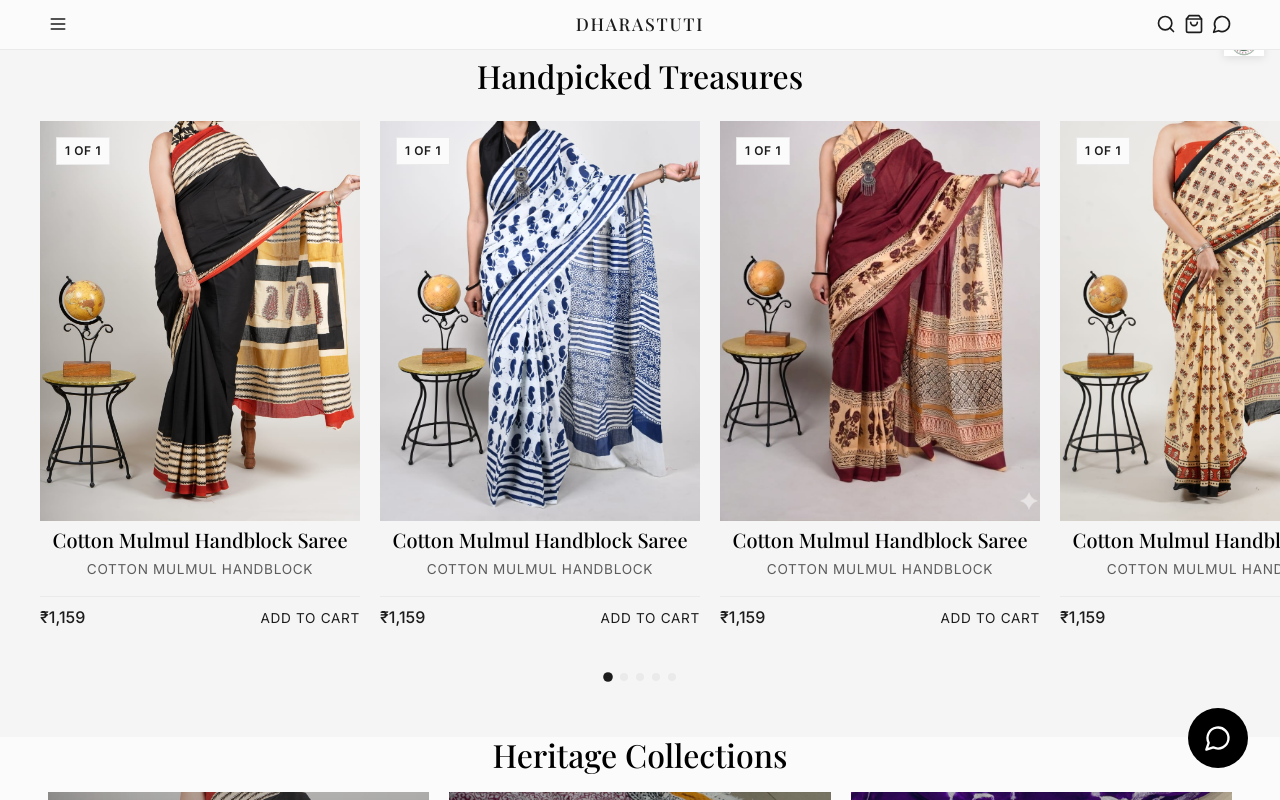
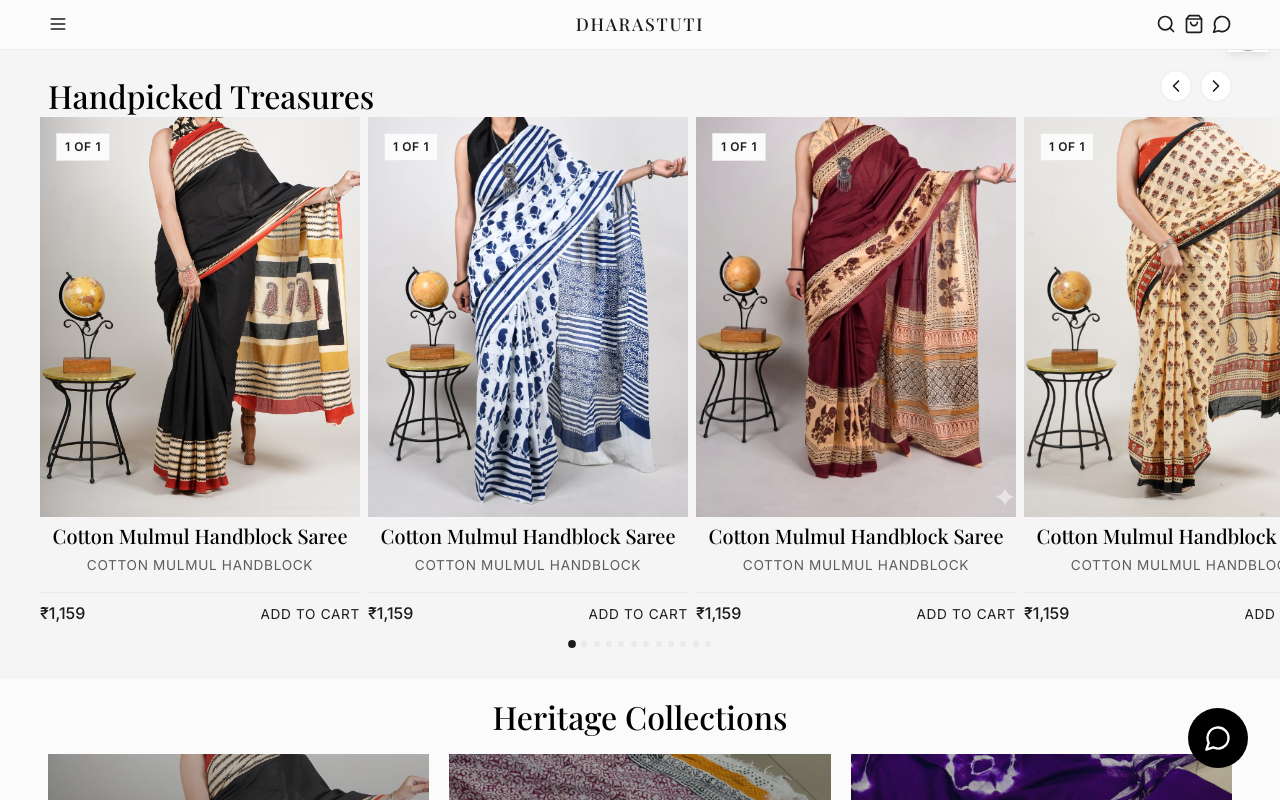
Before and after one commit to jigneshpandya86-lab/dharastuti, a React (Vite) app: page / in a window 1280 px wide. Shown: the top 800 px of the page. Built offline with nearby package versions, Linux system fonts and the light colour scheme; a web font is replaced by a local one.

Commit message:
feat: switch to manual product slider and expand to 12 items

```diff
--- a/src/pages/Home.css
+++ b/src/pages/Home.css
@@ -2,10 +2,47 @@
   padding-top: var(--spacing-md) !important;
 }
 
+.slider-header {
+  display: flex;
+  justify-content: space-between;
+  align-items: center;
+  margin-bottom: var(--spacing-sm);
+}
+
+.slider-header .section-title {
+  margin-bottom: 0;
+  text-align: left;
+}
+
+.manual-controls {
+  display: flex;
+  gap: 0.5rem;
+}
+
+.icon-btn-outline {
+  background: white;
+  border: 1px solid var(--color-border);
+  border-radius: 50%;
+  width: 32px;
+  height: 32px;
+  display: flex;
+  align-items: center;
+  justify-content: center;
+  cursor: pointer;
+  transition: all 0.3s ease;
+  color: var(--color-text);
+}
+
+.icon-btn-outline:hover {
+  border-color: var(--color-text);
+  background-color: var(--color-text);
+  color: white;
+}
+
 .hero-logo-fixed {
   position: absolute;
-  top: 1rem;
-  right: 1rem;
+  top: 0.75rem;
+  right: 0.75rem;
   height: 40px;
   width: auto;
   z-index: 20;
@@ -14,12 +51,12 @@
 }
 
 .section {
-  padding: var(--spacing-xxl) 0;
+  padding: var(--spacing-xl) 0;
 }
 
 .section-title {
-  /* Uses global h2 styles now */
-  margin-top: 0;
+  text-align: center;
+  margin-bottom: var(--spacing-md);
 }
 
 :root {
@@ -29,30 +66,24 @@
 @media (min-width: 768px) {
   :root {
     --slider-item-width: 320px;
-    --spacing-lg: 2rem;
-    --spacing-xl: 4rem;
-    --spacing-xxl: 8rem;
   }
 }
 
 .bg-soft {
   background-color: #F5F5F5;
-  padding: var(--spacing-xxl) 0;
 }
 
 .slider-container {
   overflow: hidden;
   position: relative;
   width: 100%;
-  padding: var(--spacing-md) 0;
-  touch-action: pan-y;
-  user-select: none;
+  padding: var(--spacing-sm) 0;
 }
 
 .slider-track {
   display: flex;
-  gap: var(--spacing-lg);
-  transition: transform 0.8s cubic-bezier(0.4, 0, 0.2, 1);
+  gap: var(--spacing-md);
+  transition: transform 0.6s cubic-bezier(0.4, 0, 0.2, 1);
   padding: 0 var(--spacing-md);
 }
 
@@ -62,10 +93,6 @@
 }
 
 @media (min-width: 768px) {
-  .slider-item {
-    flex: 0 0 var(--slider-item-width);
-    width: var(--slider-item-width);
-  }
   .slider-track {
     padding: 0 calc((100vw - 1200px) / 2);
   }
@@ -74,13 +101,15 @@
 .slider-controls {
   display: flex;
   justify-content: center;
-  gap: 0.5rem;
-  margin-top: var(--spacing-xl);
+  gap: 0.4rem;
+  margin-top: var(--spacing-md);
+  flex-wrap: wrap;
+  padding: 0 var(--spacing-md);
 }
 
 .slider-dot {
-  width: 8px;
-  height: 8px;
+  width: 6px;
+  height: 6px;
   border-radius: 50%;
   background-color: var(--color-border);
   border: none;
@@ -91,7 +120,7 @@
 
 .slider-dot.active {
   background-color: var(--color-text);
-  transform: scale(1.2);
+  transform: scale(1.3);
 }
 
 .collection-grid {
--- a/src/pages/Home.tsx
+++ b/src/pages/Home.tsx
@@ -1,30 +1,23 @@
-import { useEffect, useState, useRef } from 'react';
+import { useState, useRef } from 'react';
 import { Link } from 'react-router-dom';
+import { ChevronLeft, ChevronRight } from 'lucide-react';
 import ArtCard from '../components/ArtCard';
 import { artworks, collections } from '../data/mockData';
 import './Home.css';
 
 export default function Home() {
   const [activeIndex, setActiveIndex] = useState(0);
-  const [isPaused, setIsPaused] = useState(false);
   const sliderRef = useRef<HTMLDivElement>(null);
 
-  const newArrivals = artworks.slice(0, 5); // Take first 5 for the slider
+  const newArrivals = artworks.slice(0, 12); // Show more items for manual browsing
 
-  useEffect(() => {
-    if (isPaused) return;
+  const handlePrev = () => {
+    setActiveIndex((prev) => (prev > 0 ? prev - 1 : newArrivals.length - 1));
+  };
 
-    // Start scrolling Handpicked Treasures only after 3 seconds
-    const timeout = setTimeout(() => {
-      const interval = setInterval(() => {
-        setActiveIndex((current) => (current + 1) % newArrivals.length);
-      }, 4000); // Auto scroll SKU slider every 4 seconds
-
-      return () => clearInterval(interval);
-    }, 3000);
-
-    return () => clearTimeout(timeout);
-  }, [newArrivals.length, isPaused]);
+  const handleNext = () => {
+    setActiveIndex((prev) => (prev < newArrivals.length - 1 ? prev + 1 : 0));
+  };
 
   return (
     <div className="home">
@@ -34,18 +27,21 @@ export default function Home() {
         className="hero-logo-fixed"
       />
 
-      {/* New Arrivals Slider (Now at Top) */}
+      {/* New Arrivals Slider (Now Manual) */}
       <section className="section bg-soft no-padding-top">
-        <div className="container">
+        <div className="container slider-header">
           <h2 className="section-title text-serif">Handpicked Treasures</h2>
+          <div className="manual-controls">
+            <button className="icon-btn-outline" onClick={handlePrev} aria-label="Previous">
+              <ChevronLeft size={20} />
+            </button>
+            <button className="icon-btn-outline" onClick={handleNext} aria-label="Next">
+              <ChevronRight size={20} />
+            </button>
+          </div>
         </div>
 
-        <div
-          className="slider-container"
-          ref={sliderRef}
-          onMouseEnter={() => setIsPaused(true)}
-          onMouseLeave={() => setIsPaused(false)}
-        >
+        <div className="slider-container" ref={sliderRef}>
           <div
             className="slider-track"
             style={{
```
